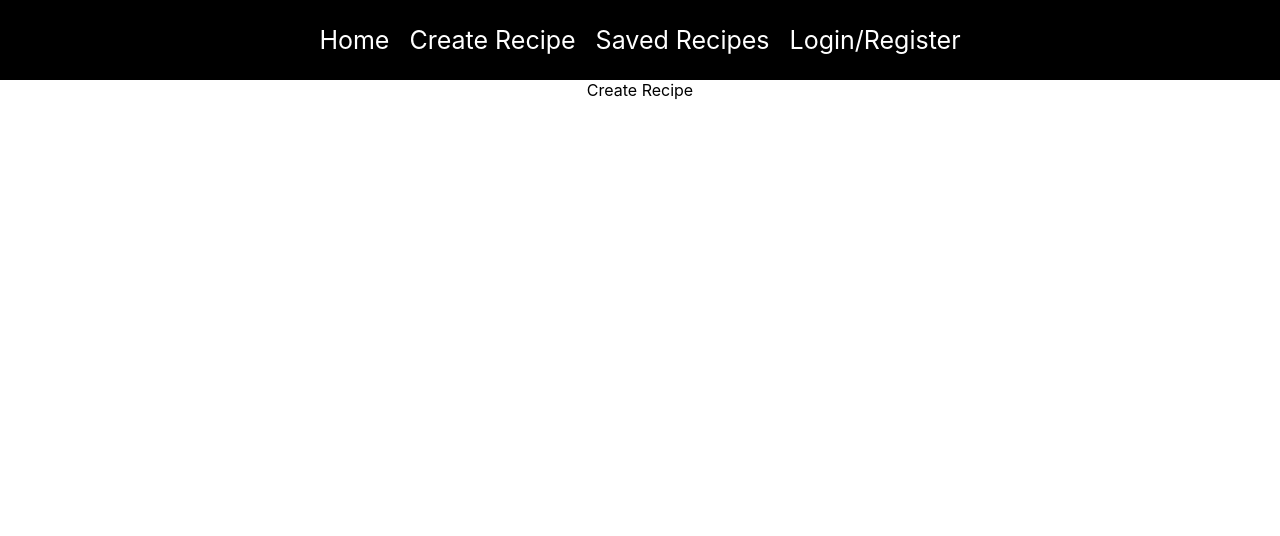
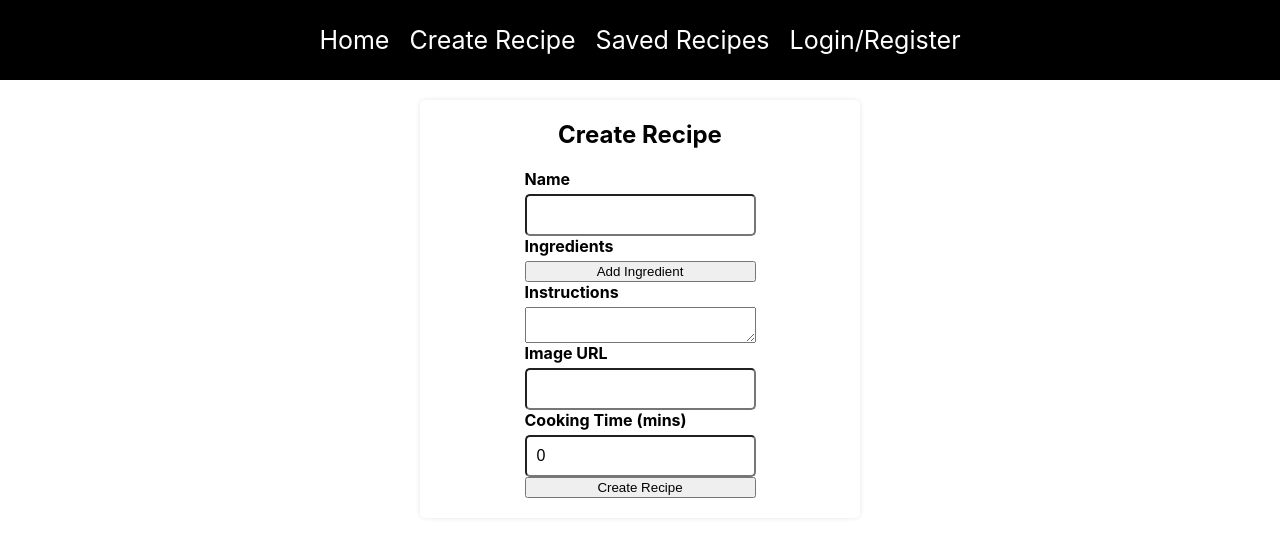
Before and after one commit to meislifka/Recipe-App, a React (Create React App) app in the folder client/recipe-app/: page /create-recipe in a window 1280 px wide. Shown: the top 536 px of the page. Built offline with nearby package versions, Linux system fonts and the light colour scheme.

Commit message:
Added frontend create recipes

```diff
--- a/client/recipe-app/src/pages/create-recipe.js
+++ b/client/recipe-app/src/pages/create-recipe.js
@@ -1,3 +1,87 @@
+import { useState } from 'react'
+
 export const CreateRecipe = () => {
-  return <div>Create Recipe</div>;
+
+  const [recipe, setRecipe] = useState({
+    name: "",
+    ingredients: [],
+    instructions: "",
+    imageUrl: "",
+    cookingTime: 0,
+    userOwner: 0,
+  });
+
+  const handleChange = (event) => {
+    const { name, value } = event.target;
+    setRecipe({ ...recipe, [name]: value }); //... set new one to same as before but with value added to name arr
+  }
+
+  const handleIngredChange = (event, idx) => {
+    const { value } = event.target;
+    const ingredients = [...recipe.ingredients];
+    ingredients[idx] = value;
+    setRecipe({ ...recipe, ingredients }); //... set new one to same as before
+  };
+
+  const addIngredient = () => {
+    // set recipe object  but change ingred list ( what it was before plus empty str to end of array)
+    const ingredients = [...recipe.ingredients, ""];
+    setRecipe({ ...recipe, ingredients });
+  };
+
+
+  console.log(recipe);
+  return (
+    <div className="create-recipe">
+      <h2>Create Recipe</h2>
+      <form>
+        <label htmlFor="name">Name</label>
+        <input
+          type="text"
+          id="name"
+          name="name"
+          value={recipe.name}
+          onChange={handleChange}
+        />
+        <label htmlFor="ingredients"> Ingredients</label>
+        {recipe.ingredients.map((ingredient, idx) => (
+          <input
+            key={idx}
+            type="text"
+            name="ingredients"
+            value={ingredient}
+            onChange={(event) => handleIngredChange(event, idx)} />
+        ))}
+        <button type="button" onClick={addIngredient}>
+          Add Ingredient
+        </button>
+        <label htmlFor="instructions">Instructions</label>
+        <textarea
+          id="instructions"
+          name="instructions"
+          value={recipe.instructions}
+          onChange={handleChange}
+        ></textarea>
+        <label htmlFor="imageUrl">Image URL</label>
+        <input
+          type="text"
+          id="imageUrl"
+          name="imageUrl"
+          value={recipe.imageUrl}
+          onChange={handleChange}
+        />
+        <label htmlFor="cookingTime">Cooking Time (mins)</label>
+        <input
+          type="number"
+          id="cookingTime"
+          name="cookingTime"
+          value={recipe.cookingTime}
+          onChange={handleChange}
+        />
+        <button type="submit">
+          Create Recipe
+        </button>
+      </form>
+    </div>
+  );
 };
```
